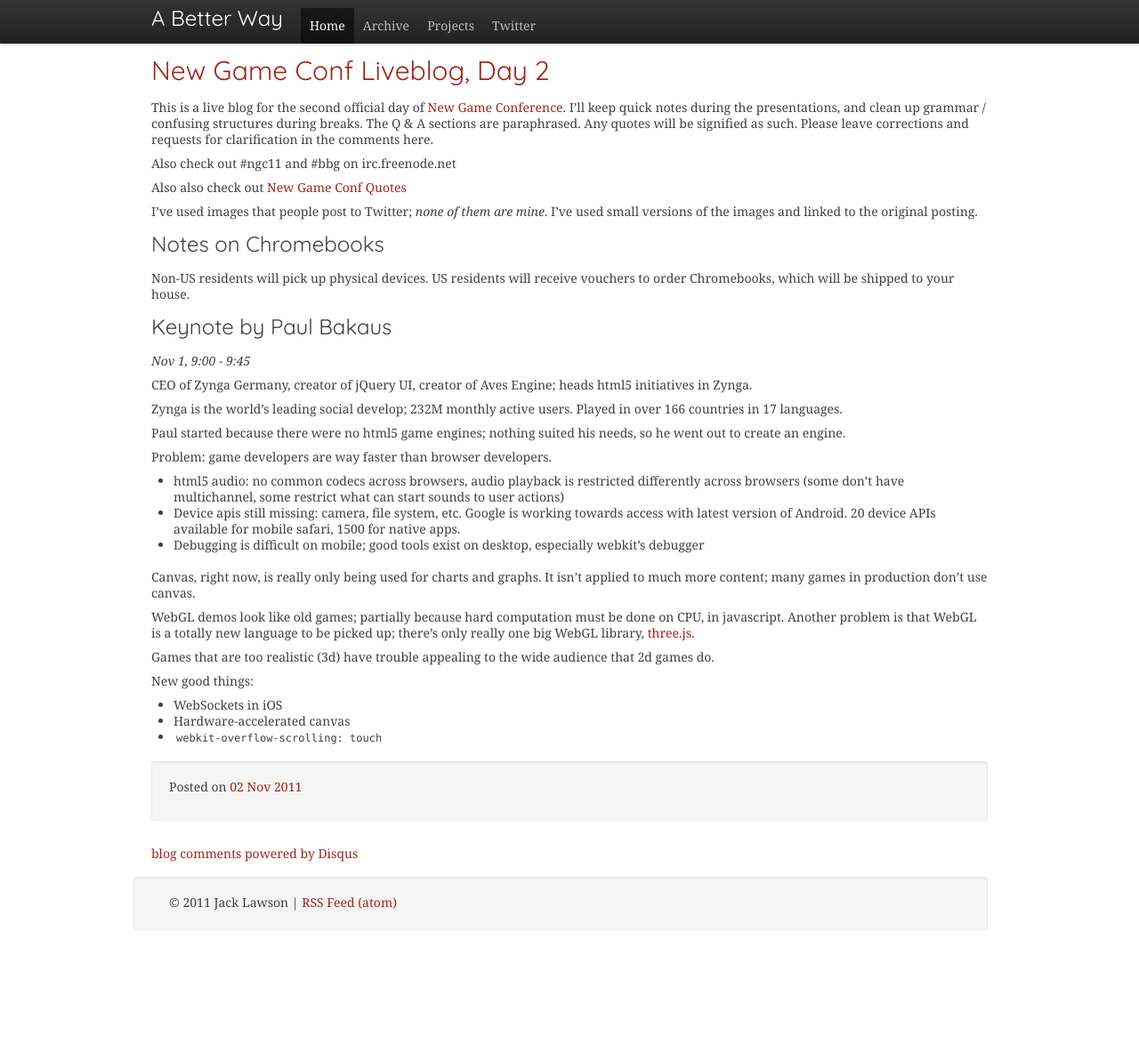
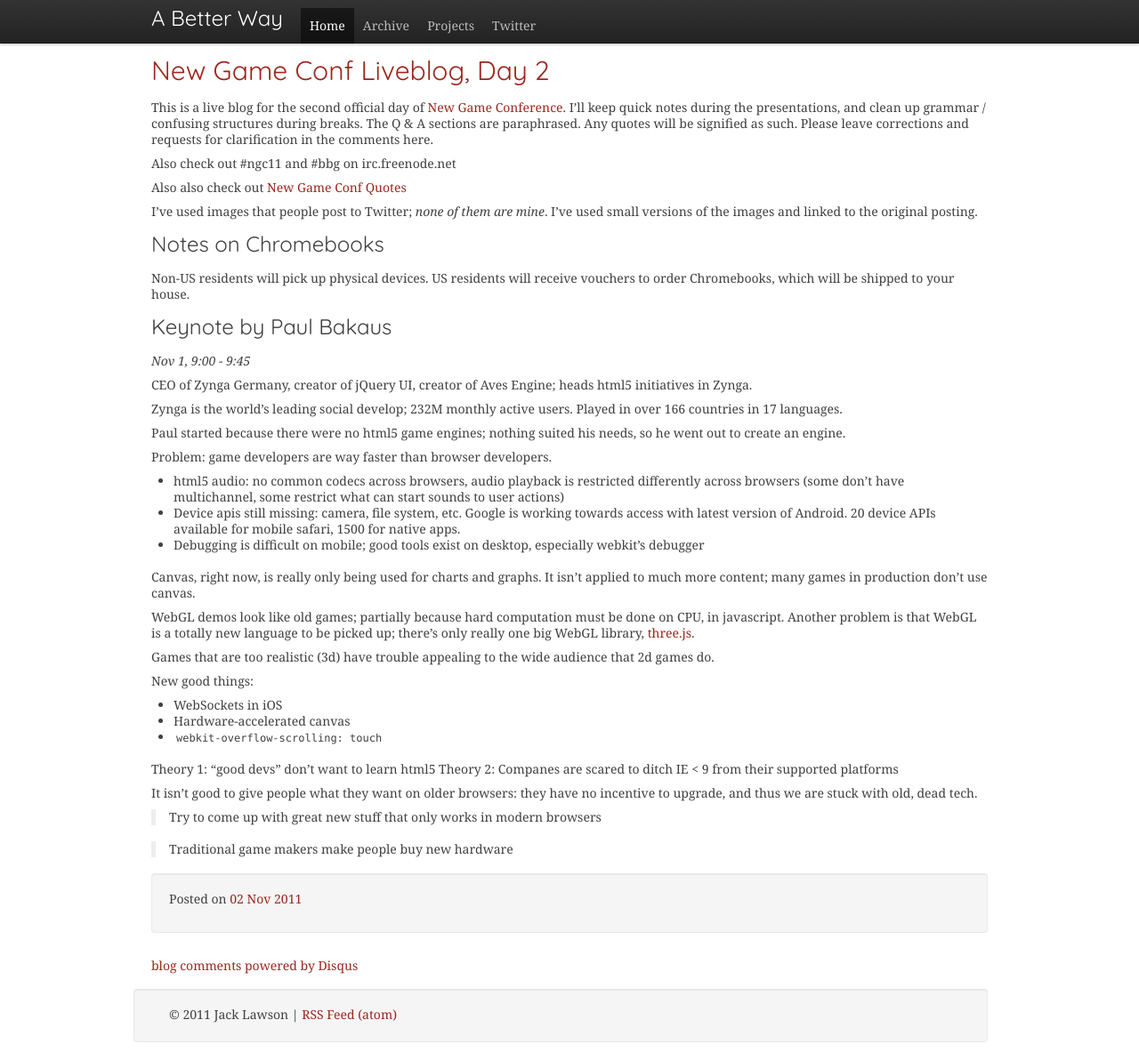
Before and after one commit to ajacksified/ajacksified.github.com, a Jekyll site: the page built from _posts/2011-11-02-new-game-conf-liveblog-2.markdown, in a window 1280 px wide and 1192 px high. Shown: the whole window at 89% size. Built offline with Jekyll 4.4.1, drawn with Linux system fonts in a browser that asks for light colours; nearby versions of some CDN libraries; some web fonts are replaced; Markdown is read by kramdown in place of the engine named in the settings; comment, search, counter and statistics services are not loaded.

Commit message:
Day 2 - keynote

```diff
--- a/_posts/2011-11-02-new-game-conf-liveblog-2.markdown
+++ b/_posts/2011-11-02-new-game-conf-liveblog-2.markdown
@@ -63,3 +63,13 @@
 * WebSockets in iOS
 * Hardware-accelerated canvas
 * `webkit-overflow-scrolling: touch`
+
+Theory 1: "good devs" don't want to learn html5
+Theory 2: Companes are scared to ditch IE < 9 from their supported platforms
+
+It isn't good to give people what they want on older browsers: they have no
+incentive to upgrade, and thus we are stuck with old, dead tech.
+
+> Try to come up with great new stuff that only works in modern browsers
+
+> Traditional game makers make people buy new hardware
```
